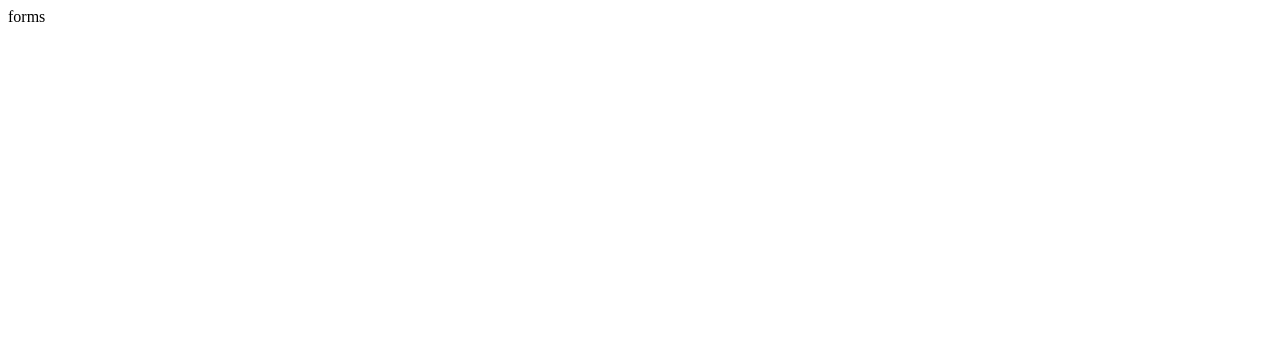
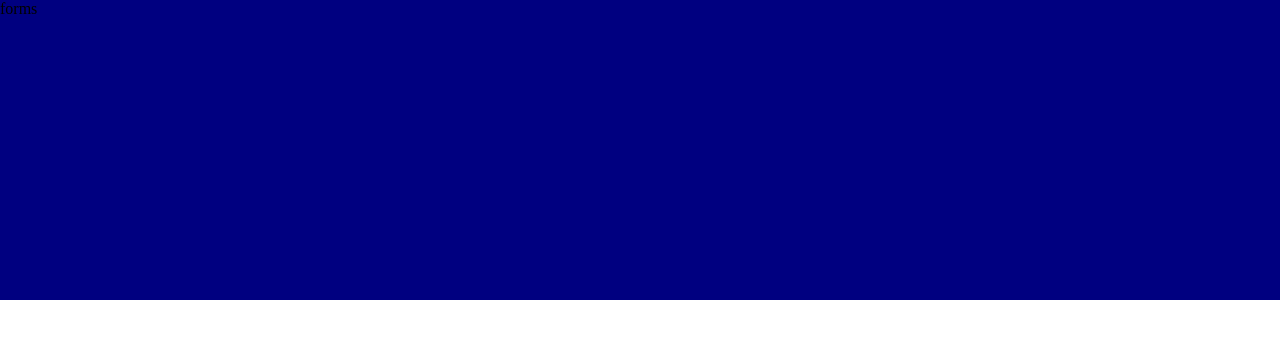
Before and after one commit to paul-schaaf/roomr, a React (Create React App) app: page / in a window 1280 px wide. Shown: the top 338 px of the page. Built offline with nearby package versions, Linux system fonts and the light colour scheme.

Commit message:
added FormArea.css and linked it to FormArea.js

```diff
--- /dev/null
+++ b/src/components/FormArea.css
@@ -0,0 +1,8 @@
+body {
+  margin:0;
+}
+
+.form-area {
+  height:300px;
+  background:navy;
+}
--- a/src/components/FormArea.js
+++ b/src/components/FormArea.js
@@ -1,8 +1,9 @@
 import React from 'react';
+import './FormArea.css';
 
 const FormArea = (props) => {
   return (
-    <div>forms</div>
+    <div className="form-area">forms</div>
   )
 };
 
```
